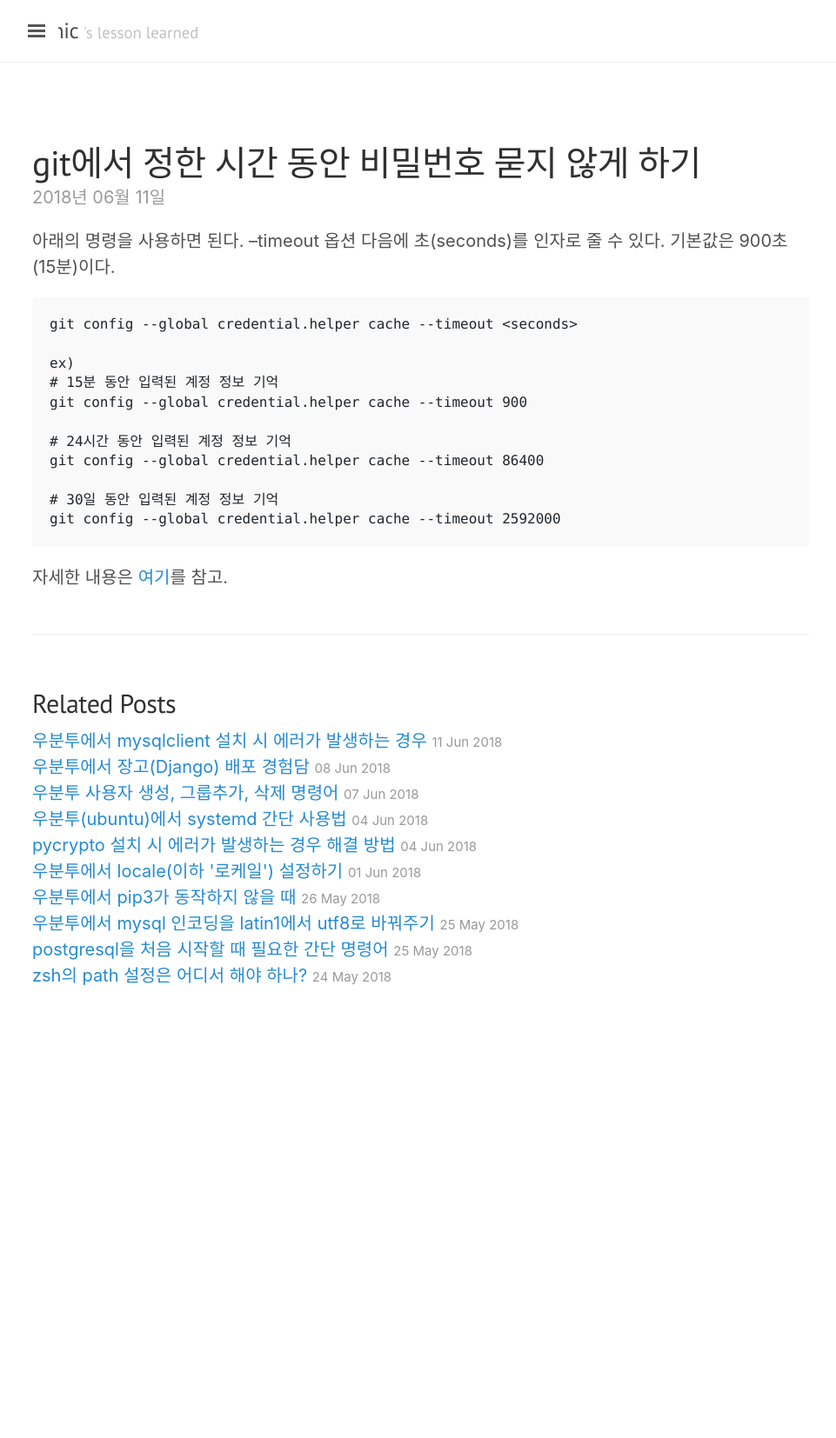
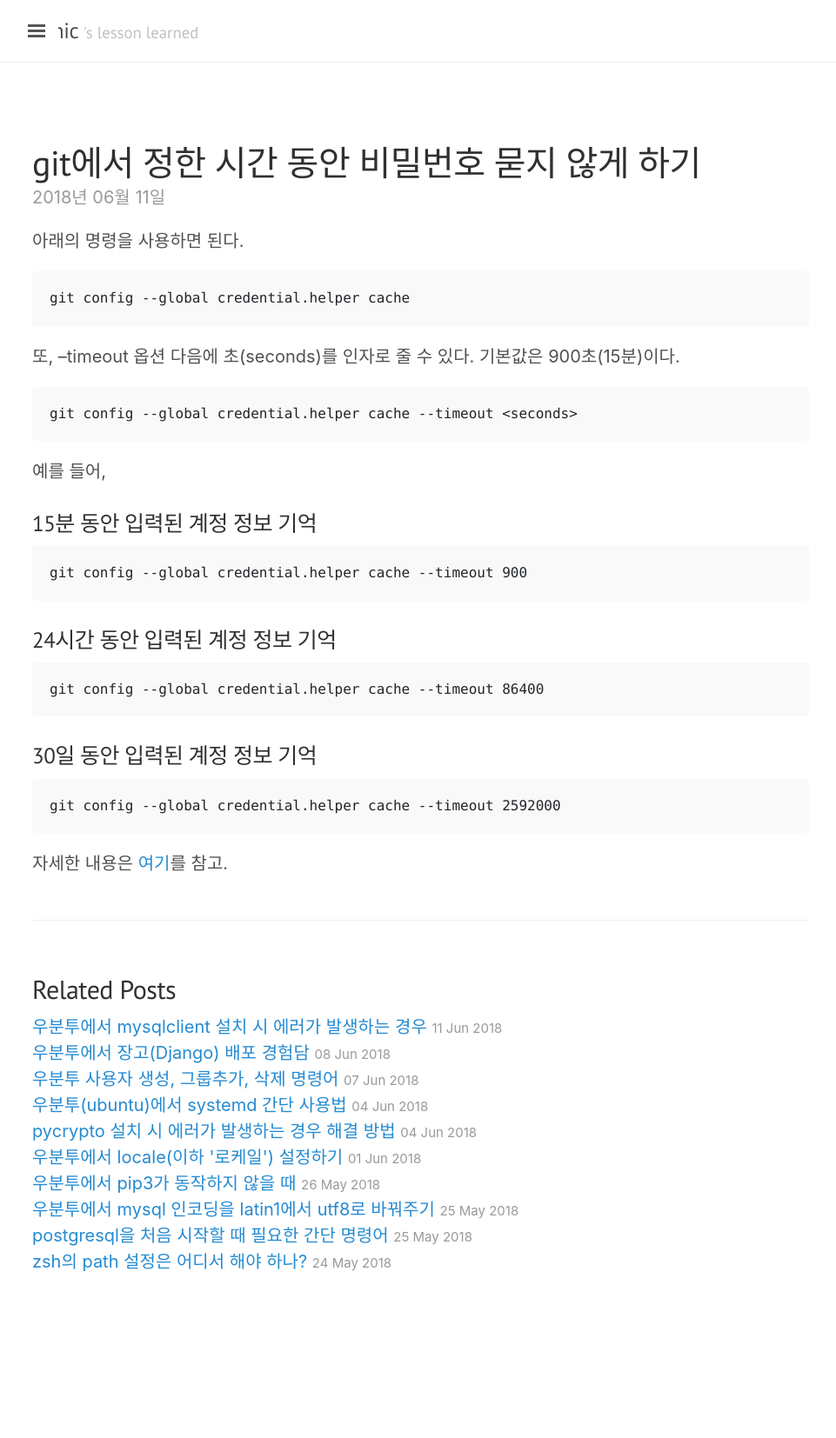
Before and after one commit to jwkcp/jwkcp.github.com, a Jekyll site: the page built from _posts/2018-06-11-git-credential-caching.md, in a window 1280 px wide. Shown: the whole page at 87% size, without its empty margins (3-964 px from the left). Built offline with Jekyll 4.4.1, drawn with Linux system fonts in a browser that asks for light colours; nearby versions of some CDN libraries; comment, search, counter and statistics services are not loaded; before the commit the page ends 1325 px from its top, so only the background shows below that.

Commit message:
코드 삽입부분 가독성 개선

```diff
--- a/_posts/2018-06-11-git-credential-caching.md
+++ b/_posts/2018-06-11-git-credential-caching.md
@@ -5,19 +5,31 @@ tags: git
 comments: true
 ---
 
-아래의 명령을 사용하면 된다. --timeout 옵션 다음에 초(seconds)를 인자로 줄 수 있다. 기본값은 900초(15분)이다.
+아래의 명령을 사용하면 된다.
+~~~
+git config --global credential.helper cache
+~~~
+
+또, --timeout 옵션 다음에 초(seconds)를 인자로 줄 수 있다. 기본값은 900초(15분)이다.
 
 ~~~
 git config --global credential.helper cache --timeout <seconds>
+~~~
 
-ex)
-# 15분 동안 입력된 계정 정보 기억
+예를 들어,
+
+### 15분 동안 입력된 계정 정보 기억
+~~~
 git config --global credential.helper cache --timeout 900
+~~~
 
-# 24시간 동안 입력된 계정 정보 기억
+### 24시간 동안 입력된 계정 정보 기억
+~~~
 git config --global credential.helper cache --timeout 86400
+~~~
 
-# 30일 동안 입력된 계정 정보 기억
+### 30일 동안 입력된 계정 정보 기억
+~~~
 git config --global credential.helper cache --timeout 2592000
 ~~~
 
```
